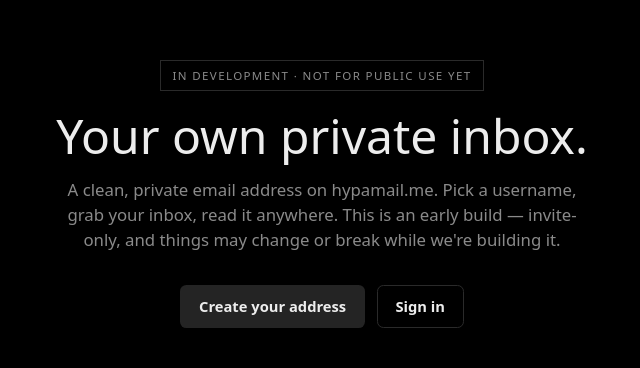
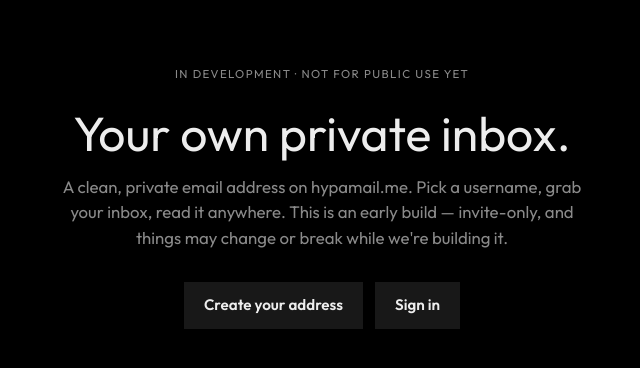
Before and after one commit to usekiko/hypamail.me, a Next.js app: page / in a window 1280 px wide. Shown: the part 206-574 px from the top of the page, without its empty margins (318-958 px from the left). Built offline with nearby package versions, Linux system fonts and the light colour scheme; no server answers.

Commit message:
Outfit font, flat darker-gray theme (no radius/borders/hover), bigger cards

```diff
--- a/app/globals.css
+++ b/app/globals.css
@@ -2,15 +2,12 @@
 
 :root {
   --bg: #000000;
-  --panel: #161616;      /* cards: gray */
-  --panel-2: #1f1f1f;    /* inputs */
-  --btn: #242424;        /* buttons: slightly grayer than cards */
-  --btn-hover: #2f2f2f;
-  --border: #2a2a2a;     /* input borders / dividers only — cards have none */
+  --panel: #0e0e0e;   /* cards: darker gray */
+  --field: #161616;   /* inputs */
+  --btn: #181818;     /* buttons: darker gray */
   --text: #ededed;
   --muted: #8a8a8a;
-  --accent: #555555;     /* focus ring */
-  --accent-2: #cfcfcf;   /* links, unread dot */
+  --accent-2: #cfcfcf; /* links, unread dot */
 }
 
 * {
@@ -23,7 +20,7 @@
   margin: 0;
   background: var(--bg);
   color: var(--text);
-  font-family: ui-sans-serif, system-ui, -apple-system, "Segoe UI", Roboto, sans-serif;
+  font-family: var(--font-outfit), ui-sans-serif, system-ui, sans-serif;
   -webkit-font-smoothing: antialiased;
 }
 
@@ -32,50 +29,41 @@
   text-decoration: none;
 }
 
+/* Buttons: darker gray, no radius, no border, no hover/active state change */
 .btn {
   display: inline-flex;
   align-items: center;
   justify-content: center;
   gap: 0.5rem;
-  padding: 0.6rem 1.1rem;
-  border-radius: 0.4rem;
+  padding: 0.75rem 1.25rem;
+  border-radius: 0;
   font-weight: 600;
-  font-size: 0.92rem;
+  font-size: 0.95rem;
   cursor: pointer;
-  border: 1px solid transparent;
-  transition: background 0.15s, border-color 0.15s, opacity 0.15s;
-}
-.btn-primary {
+  border: none;
   background: var(--btn);
   color: var(--text);
 }
-.btn-primary:hover {
-  background: var(--btn-hover);
-}
+.btn-primary,
 .btn-ghost {
-  background: transparent;
-  border-color: var(--border);
+  background: var(--btn);
   color: var(--text);
 }
-.btn-ghost:hover {
-  background: var(--panel-2);
+
+/* Inputs: no border, no radius, no focus state change */
+.input {
+  width: 100%;
+  padding: 0.8rem 0.95rem;
+  border-radius: 0;
+  background: var(--field);
+  border: none;
+  color: var(--text);
+  font-size: 0.95rem;
+  font-family: inherit;
+  outline: none;
 }
 
-.input {
-  width: 100%;
-  padding: 0.65rem 0.85rem;
-  border-radius: 0.4rem;
-  background: var(--panel-2);
-  border: 1px solid var(--border);
-  color: var(--text);
-  font-size: 0.95rem;
-  outline: none;
-}
-.input:focus {
-  border-color: var(--accent);
-}
-
-/* Cards: gray, no border, no radius */
+/* Cards: darker gray, no border, no radius */
 .card {
   background: var(--panel);
   border: none;
--- a/app/layout.tsx
+++ b/app/layout.tsx
@@ -1,5 +1,8 @@
 import type { Metadata } from "next";
+import { Outfit } from "next/font/google";
 import "./globals.css";
+
+const outfit = Outfit({ subsets: ["latin"], variable: "--font-outfit", display: "swap" });
 
 export const metadata: Metadata = {
   title: "Hypamail",
@@ -8,7 +11,7 @@
 
 export default function RootLayout({ children }: { children: React.ReactNode }) {
   return (
-    <html lang="en">
+    <html lang="en" className={outfit.variable}>
       <body>{children}</body>
     </html>
   );
--- a/app/login/page.tsx
+++ b/app/login/page.tsx
@@ -8,7 +8,7 @@
   const [state, action, pending] = useActionState<FormState, FormData>(loginAction, null);
   return (
     <main style={{ minHeight: "100dvh", display: "grid", placeItems: "center", padding: "1.5rem" }}>
-      <div className="card" style={{ width: "100%", maxWidth: 380, padding: "2rem" }}>
+      <div className="card" style={{ width: "100%", maxWidth: 480, padding: "2.75rem" }}>
         <h1 style={{ margin: "0 0 0.25rem", fontSize: "1.5rem" }}>Sign in</h1>
         <p style={{ color: "var(--muted)", margin: "0 0 1.5rem", fontSize: "0.9rem" }}>
           to your hypamail.me inbox
--- a/app/signup/page.tsx
+++ b/app/signup/page.tsx
@@ -14,7 +14,7 @@
   if (state?.ok) {
     return (
       <main style={{ minHeight: "100dvh", display: "grid", placeItems: "center", padding: "1.5rem" }}>
-        <div className="card" style={{ width: "100%", maxWidth: 420, padding: "2rem" }}>
+        <div className="card" style={{ width: "100%", maxWidth: 480, padding: "2.75rem" }}>
           <h1 style={{ margin: "0 0 0.25rem", fontSize: "1.5rem" }}>You&apos;re in</h1>
           <p style={{ color: "var(--muted)", margin: "0 0 1.5rem", fontSize: "0.9rem" }}>
             Save your password — it won&apos;t be shown again.
@@ -41,7 +41,7 @@
   return (
     <main style={{ minHeight: "100dvh", display: "grid", placeItems: "center", padding: "1.5rem" }}>
       <Script src="https://challenges.cloudflare.com/turnstile/v0/api.js" async defer />
-      <div className="card" style={{ width: "100%", maxWidth: 380, padding: "2rem" }}>
+      <div className="card" style={{ width: "100%", maxWidth: 480, padding: "2.75rem" }}>
         <h1 style={{ margin: "0 0 0.25rem", fontSize: "1.5rem" }}>Create your address</h1>
         <p style={{ color: "var(--muted)", margin: "0 0 1.5rem", fontSize: "0.9rem" }}>
           on hypamail.me — invite-only. A password is generated for you.
@@ -55,16 +55,13 @@
               autoComplete="off"
               autoCapitalize="none"
               required
-              style={{ borderTopRightRadius: 0, borderBottomRightRadius: 0, borderRight: "none" }}
             />
             <span
               style={{
                 display: "flex",
                 alignItems: "center",
-                padding: "0 0.75rem",
-                background: "var(--panel-2)",
-                border: "1px solid var(--border)",
-                borderLeft: "none",
+                padding: "0 0.9rem",
+                background: "var(--field)",
                 color: "var(--muted)",
                 fontSize: "0.9rem",
                 whiteSpace: "nowrap",
```
